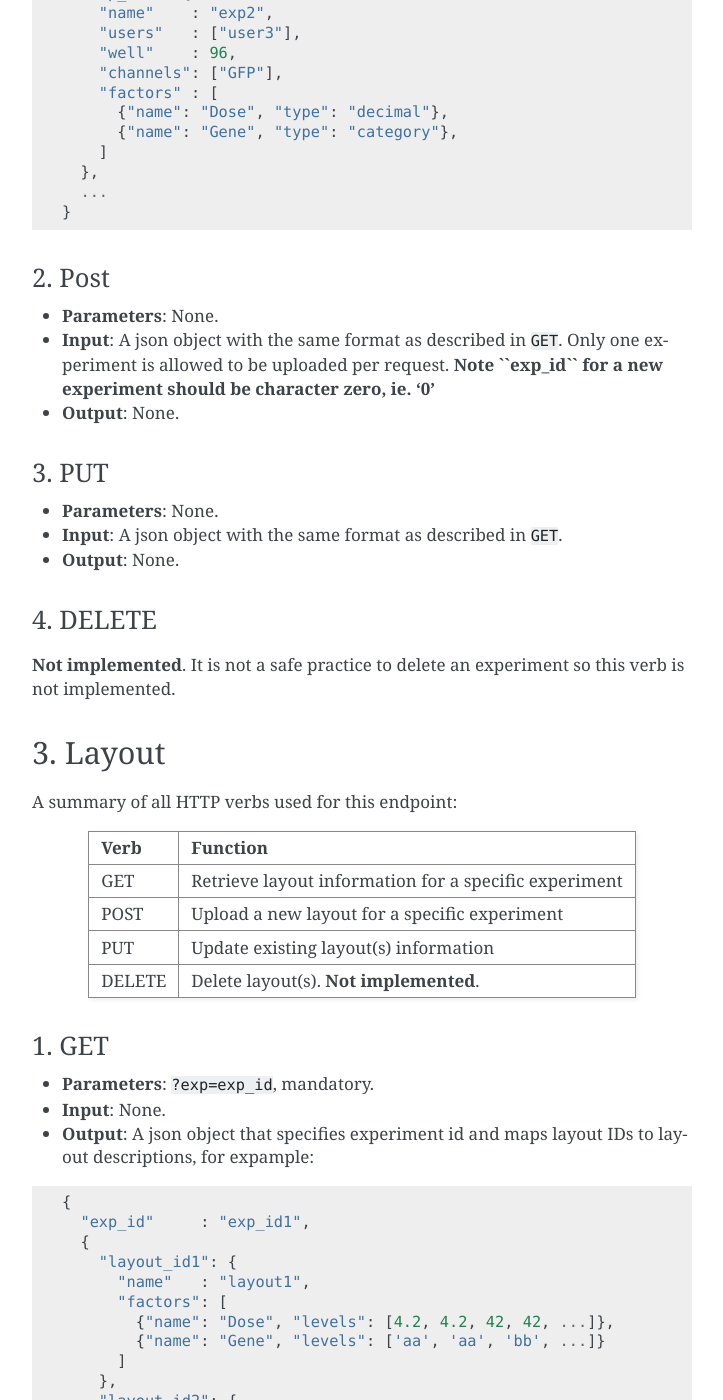
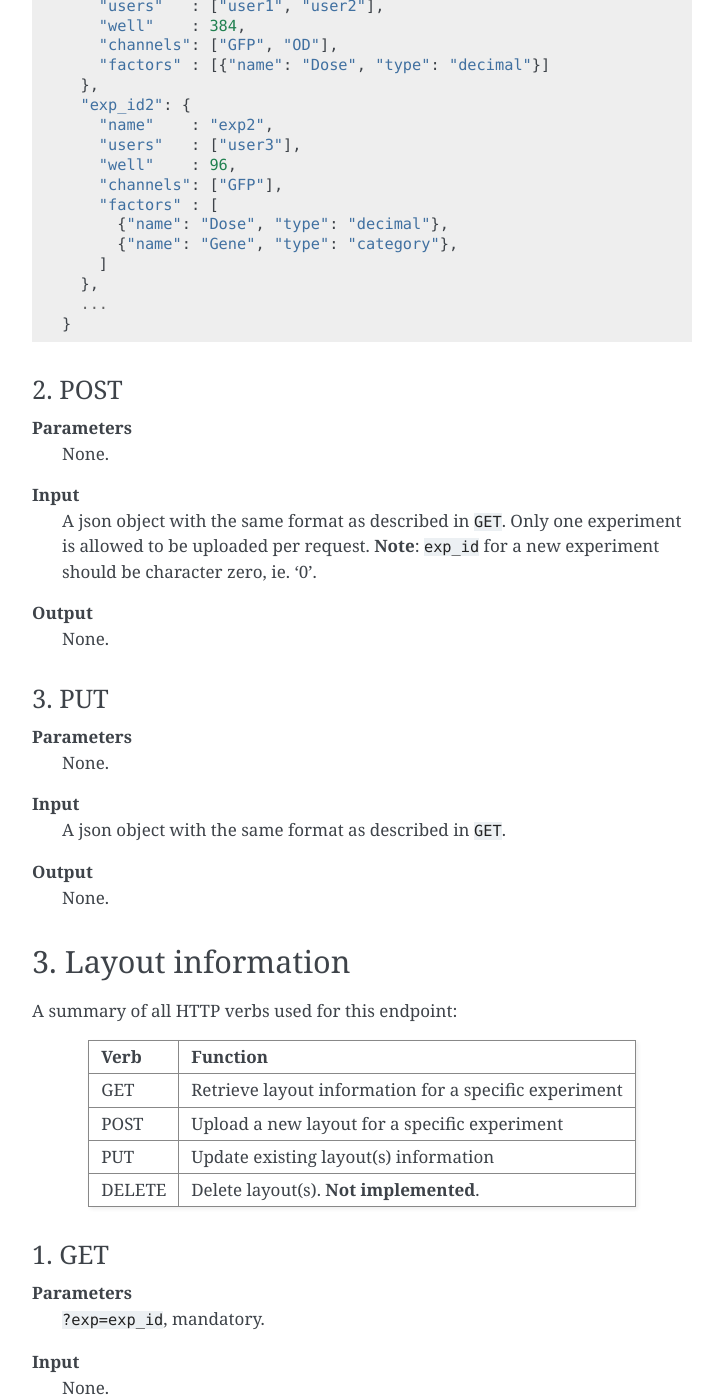
Before and after one commit to gaoce/TimeVis, a Sphinx documentation site: the page built from docs/api_v2.rst, in a window 1280 px wide and 1400 px high, scrolled down 1009 px. Shown: the whole window, without its empty margins (388-1111 px from the left). Built offline with Sphinx 7.4.7, drawn with Linux system fonts in a browser that asks for light colours; some of the changed text lies outside the part shown.

Commit message:
Update api format

```diff
--- a/docs/api_v2.rst
+++ b/docs/api_v2.rst
@@ -18,8 +18,8 @@ API Documentation
 | ``/api/v2/timeseries`` | Time series data        |
 +------------------------+-------------------------+
 
-2. Experiment
-=============
+2. Experiment information
+=========================
 
 A summary of all HTTP verbs used for this endpoint:
 
@@ -38,10 +38,13 @@ A summary of all HTTP verbs used for this endpoint:
 1. GET
 ^^^^^^
 
-* **Parameters**: None.
-* **Input**: None.
-* **Output**: A json object mapping experiment IDs to experiment descriptions,
-  for expample:
+**Parameters**
+    None.
+**Input**
+    None.
+**Output**
+    A json object mapping experiment IDs to experiment descriptions, for
+    expample:
 
 ::
 
@@ -59,37 +62,37 @@ A summary of all HTTP verbs used for this endpoint:
       "well"    : 96,
       "channels": ["GFP"],
       "factors" : [
-      	{"name": "Dose", "type": "decimal"},
-      	{"name": "Gene", "type": "category"},
+        {"name": "Dose", "type": "decimal"},
+        {"name": "Gene", "type": "category"},
       ]
     },
     ...
   }
 
-2. Post
+2. POST
 ^^^^^^^
 
-* **Parameters**: None.
-* **Input**: A json object with the same format as described in ``GET``. Only
-  one experiment is allowed to be uploaded per request. **Note ``exp_id`` for a
-  new experiment should be character zero, ie. '0'**
-* **Output**: None.
+**Parameters**
+    None.
+**Input**
+    A json object with the same format as described in ``GET``. Only one
+    experiment is allowed to be uploaded per request.  **Note**: ``exp_id`` for
+    a new experiment should be character zero, ie. '0'.
+**Output**
+    None.
 
 3. PUT
 ^^^^^^
 
-* **Parameters**: None.
-* **Input**: A json object with the same format as described in ``GET``.
-* **Output**: None.
+**Parameters**
+    None.
+**Input**
+    A json object with the same format as described in ``GET``.
+**Output**
+    None.
 
-4. DELETE
-^^^^^^^^^
-
-**Not implemented**. It is not a safe practice to delete an experiment so this
-verb is not implemented.
-
-3. Layout
-=========
+3. Layout information
+=====================
 
 A summary of all HTTP verbs used for this endpoint:
 
@@ -108,10 +111,13 @@ A summary of all HTTP verbs used for this endpoint:
 1. GET
 ^^^^^^
 
-* **Parameters**: ``?exp=exp_id``, mandatory.
-* **Input**: None.
-* **Output**: A json object that specifies experiment id and maps layout IDs to
-  layout descriptions, for expample:
+**Parameters**
+    ``?exp=exp_id``, mandatory.
+**Input**
+    None.
+**Output**
+    A json object that specifies experiment id and maps layout IDs to layout
+    descriptions, for expample:
 
 ::
 
@@ -136,29 +142,30 @@ A summary of all HTTP verbs used for this endpoint:
     }
   }
 
-2. Post
+2. POST
 ^^^^^^^
 
-* **Parameters**: ``?exp=exp_id``, mandatory.
-* **Input**: A json object with the same format as described in ``GET``. Only
-  one layout is allowed to be uploaded per request. **Note ``layout_id`` for a
-  new layout should be character zero, ie. '0'**
-* **Output**: None.
+**Parameters**
+    ``?exp=exp_id``, mandatory.
+**Input**
+    A json object with the same format as described in ``GET``. Only one layout
+    is allowed to be uploaded per request. **Note** ``layout_id`` for a new
+    layout should be character zero, ie. '0'.
+**Output**
+    None.
 
 3. PUT
 ^^^^^^
 
-* **Parameters**: ``?exp=exp_id``, mandatory.
-* **Input**: A json object with the same format as described in ``GET``.
-* **Output**: None.
+**Parameters**
+    ``?exp=exp_id``, mandatory.
+**Input**
+    A json object with the same format as described in ``GET``.
+**Output**
+    None.
 
-4. DELETE
-^^^^^^^^^
-**Not implemented**. It is not a safe practice to delete layout either, so this
-verb is not implemented.
-
-3. Plate
-========
+3. Plate information
+====================
 
 A summary of all HTTP verbs used for this endpoint:
 
@@ -179,10 +186,13 @@ A summary of all HTTP verbs used for this endpoint:
 1. GET
 ^^^^^^
 
-* **Parameters**: ``?exp=exp_id&layout=layou_id``, mandatory.
-* **Input**: None.
-* **Output**: A json object mapping experiment IDs to experiment descriptions,
-  for expample:
+**Parameters**
+    ``?exp=exp_id&layout=layou_id``, mandatory.
+**Input**
+    None.
+**Output**
+    A json object mapping experiment IDs to experiment descriptions, for
+    expample:
 
 ::
 
@@ -206,25 +216,27 @@ A summary of all HTTP verbs used for this endpoint:
     }
   }
 
-2. Post
+2. POST
 ^^^^^^^
 
-* **Parameters**: ``?exp=exp_id&layout=layou_id``, mandatory.
-* **Input**: A json object with the same format as described in ``GET``. Only
-  one plate is allowed to be uploaded per request. **Note ``plate_id`` for a
-  new layout should be character zero, ie. '0'**
-* **Output**: None.
+**Parameters**
+    ``?exp=exp_id&layout=layou_id``, mandatory.
+**Input**
+    A json object with the same format as described in ``GET``. Only one plate
+    is allowed to be uploaded per request. **Note** ``plate_id`` for a new
+    layout should be character zero, ie. '0'.
+**Output**
+    None.
 
 3. PUT
 ^^^^^^
 
-* **Parameters**: ``?exp=exp_id&layout=layou_id``, mandatory.
-* **Input**: A json object with the same format as described in ``GET``.
-* **Output**: None.
-
-4. DELETE
-^^^^^^^^^
-**Not implemented**.
+**Parameters**
+    ``?exp=exp_id&layout=layou_id``, mandatory.
+**Input**
+    A json object with the same format as described in ``GET``.
+**Output**
+    None.
 
 5. Time Series
 ==============
@@ -240,8 +252,10 @@ A summary of all HTTP verbs used for this endpoint:
 1. GET
 ^^^^^^
 
-* **Parameters**: None
-* **Input**: A json object describing query criteria. Mandatory.
+**Parameters**
+    None
+**Input**
+    A json object describing query criteria. Mandatory.
 
 ::
 
@@ -255,7 +269,8 @@ A summary of all HTTP verbs used for this endpoint:
     }
   }
 
-* **Output**: A json object containing time series data, for expample:
+**Output**
+  A json object containing time series data, for expample:
 
 ::
 
```
